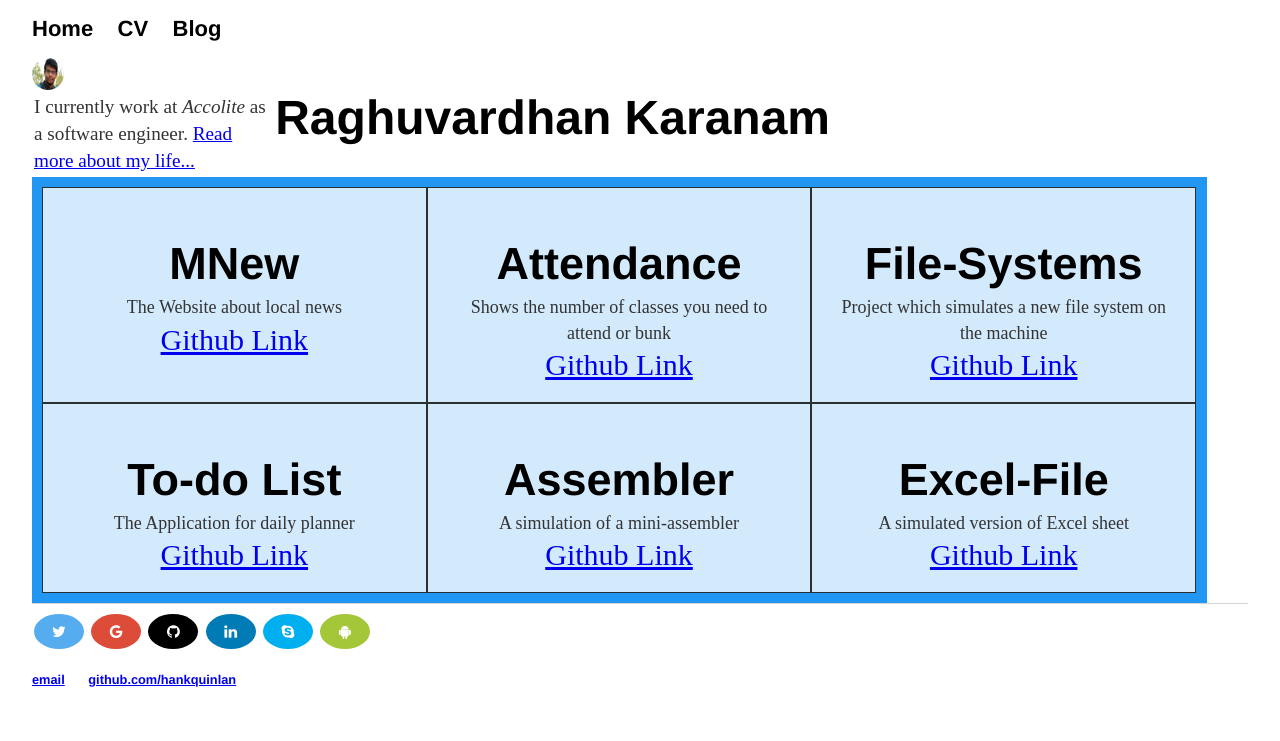
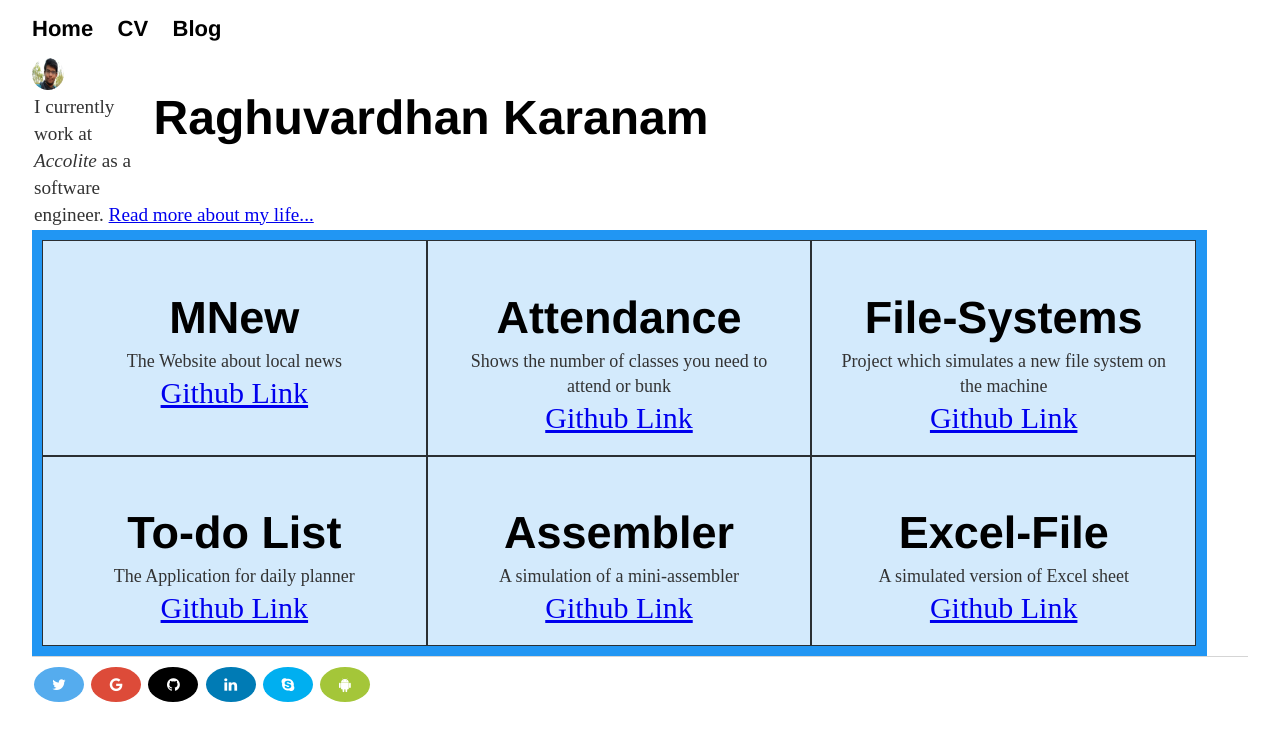
Before and after one commit to raghuvardhan/raghuvardhan.github.io, a Jekyll site: the page built from index.html, in a window 1280 px wide. Shown: the top 741 px of the page. Built offline with Jekyll 4.4.1, drawn with Linux system fonts in a browser that asks for light colours.

Commit message:
Update _layouts/default.html

```diff
--- a/_layouts/default.html
+++ b/_layouts/default.html
@@ -18,10 +18,10 @@
 			</nav>
 
 			<div class="blurb">
-				<span style="float:left;width: 20%">
+				<span style="float:left;width: 10%">
 					<img src="/assets/images/My dev profile photo.jpg" alt="Avatar">
 				</span>
-				<span style="float:right;width: 80%">
+				<span style="float:right;width: 90%">
 					<h1>Raghuvardhan Karanam</h1>
 				</span>
 			</div><!-- /.blurb -->
@@ -40,10 +40,6 @@
 			<a href="#" class="fa fa-linkedin"></a>
 			<a href="#" class="fa fa-skype"></a>
 			<a href="#" class="fa fa-android"></a>
-	    		<ul>
-	        		<li><a href="mailto:hankquinlanhub@gmail.com">email</a></li>
-	        		<li><a href="https://github.com/hankquinlan">github.com/hankquinlan</a></li>
-				</ul>
 			</footer>
 		</body>
 	</html>
```
